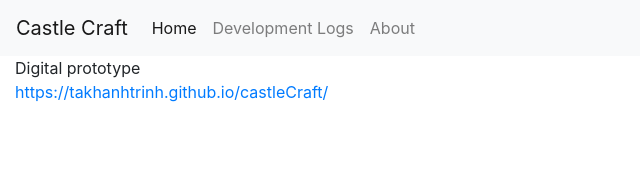
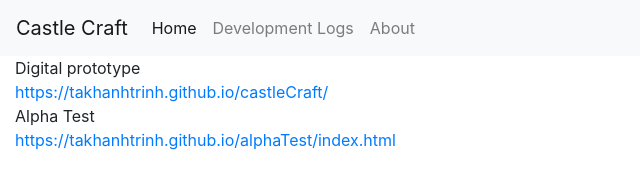
Before and after one commit to Takhanhtrinh/385web, a plain HTML site: page index.html in a window 1280 px wide. Shown: the whole page, without its empty margins (0-640 px from the left). Drawn offline with nearby package versions, Linux system fonts and the light colour scheme.

Commit message:
update alpha teset

```diff
--- a/index.html
+++ b/index.html
@@ -36,6 +36,10 @@
                   Digital prototype
                   <br>
                   <a href = "https://takhanhtrinh.github.io/castleCraft/">https://takhanhtrinh.github.io/castleCraft/</a>
+                  <br>
+                  Alpha Test
+                  <br>
+                  <a href = "https://takhanhtrinh.github.io/alphaTest/index.html">https://takhanhtrinh.github.io/alphaTest/index.html</a>
 
                   </div>
     </body>
```
